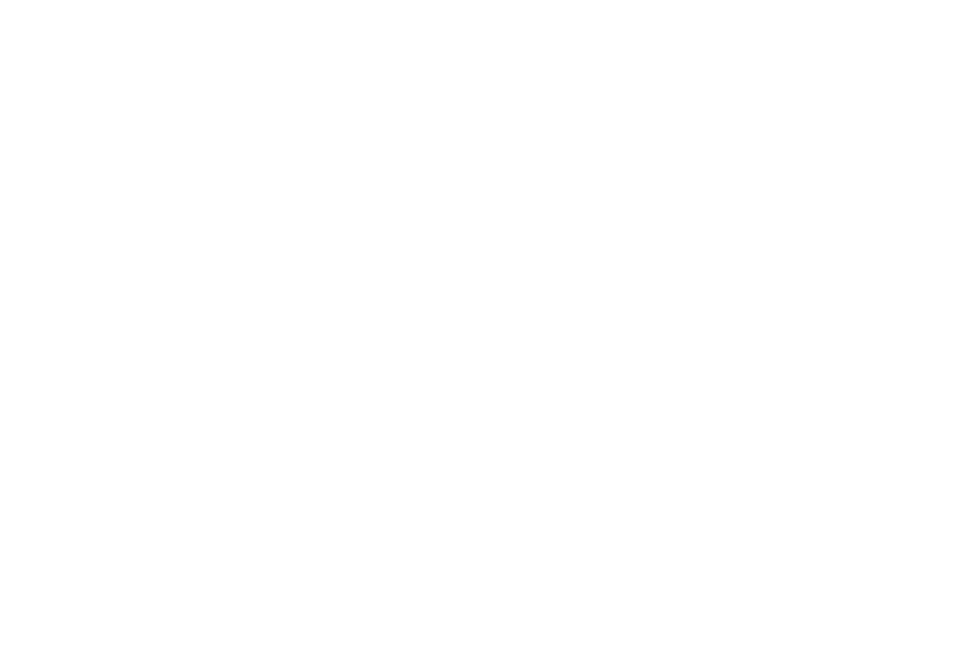
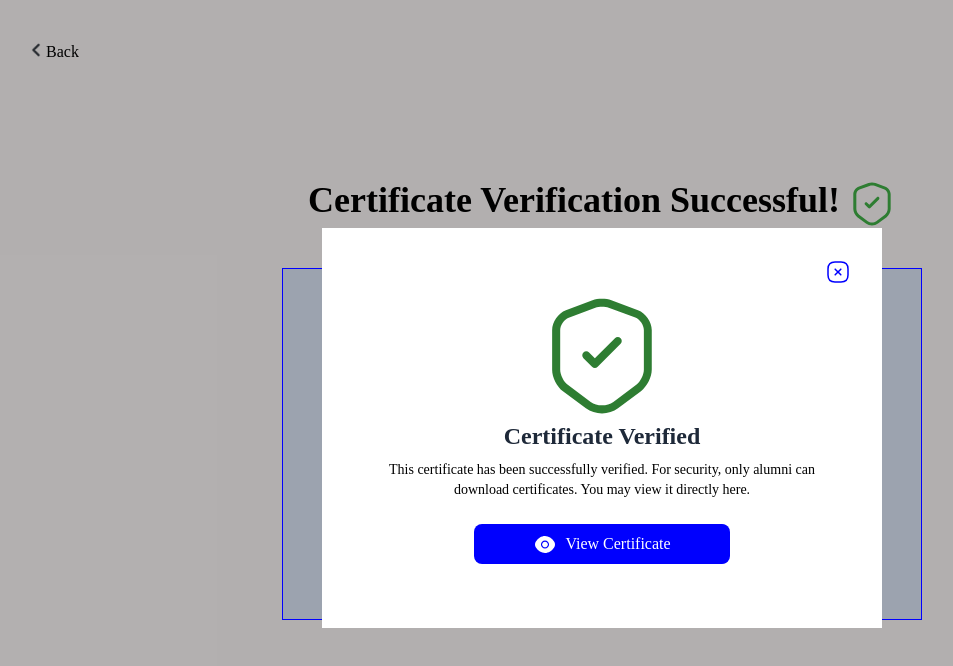
Before and after one commit to Techy-Jaunt/certificate-verification-system, a React (Vite) app in the folder frontend/: page /certificate-verification in a window 1280 px wide. Before the commit this address had no page. Shown: the top 666 px of the page, without its empty margins (38-991 px from the left). Built offline with nearby package versions, Linux system fonts and the light colour scheme.

Commit message:
Added certificate verification success modal

```diff
--- a/frontend/src/App.jsx
+++ b/frontend/src/App.jsx
@@ -5,6 +5,7 @@ import RecruiterSearch from "./pages/RecruiterSearch";
 import CertificateRequest from "./pages/CertificateRequest";
 import CertificatePreview from "./pages/CertificatePreview";
 import CertificateDownload from "./modals/SuccessDownloadAlumni";
+import CertificateVerification from "./modals/CertificateVerificationSuccess";
 
 function AppRoutes() {
   return (
@@ -15,6 +16,7 @@ function AppRoutes() {
         <Route path="/certificate-request" element={<CertificateRequest />} />
         <Route path="/certificate-verified" element={<CertificatePreview />} />
         <Route path="/certificate-download" element={<CertificateDownload />} />
+        <Route path="/certificate-verification" element={<CertificateVerification />} />
 
       </Routes>
     </Router>
--- a/frontend/src/modals/CertificateVerificationSuccess.jsx
+++ b/frontend/src/modals/CertificateVerificationSuccess.jsx
@@ -1,51 +1,36 @@
-// import React from "react";
-
-// const CertificateVerificationSuccess = () => {
-//   return (
-//     <>
-//       <div>CertificateVerificationSuccess</div>
-//     </>
-//   );
-// };
-
-// export default CertificateVerificationSuccess;
-
-
-import downloadIcon from "/icons/download-icon.svg";
-import successIcon from "/icons/tick.png";
+import eyeIcon from "/images/eye.svg";
+import sheildTick from "/icons/shield-tick.svg";
 import close from "/icons/close.svg";
 import backArrow from "/icons/Back arrow.png";
-import vector from "/icons/verify icon.png"
 
 const CertificateVerificationSuccess = () => {
   return (
     <div className="w-full h-screen inset-0 flex flex-col items-center justify-center gap-5 bg-[#0c030350] text-center z-50 relative">
-      <button className="absolute left-16 top-10 flex"><img src={backArrow} alt="" className="rotate-90 w-5"/> Back</button>
-      <h2 className="text-4xl font-semibold">Certificate</h2>
-      <div className="hidden md:flex gap-2">
-        <img src={vector} alt="" />
-        <p>Verification successful! Here is your certificate</p>
-      </div>
+      <button className="absolute left-16 top-10 flex">
+        <img src={backArrow} alt="" className="rotate-90 w-5" /> Back
+      </button>
+      <h2 className="hidden md:flex gap-2 text-4xl font-semibold">
+        Certificate Verification Successful! <img src={sheildTick} alt="" />
+      </h2>
+      <div className="hidden md:flex gap-2"></div>
       <div className="certificate md:w-[65%] lg:w-[50%] md:h-[18rem] lg:h-[22rem] bg-[var(--color-background-alt)] border border-[#0000FE]"></div>
 
       <div className="flex flex-col justify-center items-center bg-white w-[20rem] md:max-w-[28rem] lg:max-w-[35rem] md:w-full p-6 h-[90%] md:h-[20rem] lg:h-[25rem] px-16 scale-100 absolute top-1/2 left-1/2 -translate-x-1/2 -translate-y-1/2 md:-translate-y-27 lg:-translate-y-43">
-        <div className="flex items-center justify-center w-25 h-25 mx-auto  mb-4 border-8 border-[#2E7D32] rounded-full">
-          <img src={successIcon} alt="" className="w-12" />
-        </div>
+        <img src={sheildTick} alt="" className="w-32" />
 
         <h2 className="text-2xl font-semibold text-gray-800 dark:text-gray-100">
-          Download Successful
+          Certificate Verified
         </h2>
 
         <p className="mt-2 text-gray-60 text-xs md:text-sm">
-          Your certificate has been sent to your email address
-          ekate****@gmail.com
+          This certificate has been successfully verified. For security, only
+          alumni can download certificates. You may view it directly here.
         </p>
 
         <div className="mt-6 flex flex-col items-center gap-3">
-          <button className="flex justify-center items-center gap-2 w-[10rem] md:w-[16rem] h-[2.5rem] bg-[#0000FE] text-white text-xs py-2 px-4 rounded-lg transition">
-            <img src={downloadIcon} alt="" />
-            Download Again
+          <button className="flex justify-center items-center gap-2 w-[10rem] md:w-[16rem] h-[2.5rem] bg-[#0000FE] text-white text-xs md:text-base py-2 px-4 rounded-lg transition">
+            <img src={eyeIcon} alt="" />
+            View Certificate
           </button>
           <button className="absolute top-6 md:top-8 right-2 md:right-8 cursor-pointer">
             <img src={close} alt="" />
--- a/frontend/src/modals/SuccessDownloadAlumni.jsx
+++ b/frontend/src/modals/SuccessDownloadAlumni.jsx
@@ -2,7 +2,7 @@ import downloadIcon from "/icons/download-icon.svg";
 import successIcon from "/icons/tick.png";
 import close from "/icons/close.svg";
 import backArrow from "/icons/Back arrow.png";
-import vector from "/icons/verify icon.png"
+import sheildTick from "/icons/shield-tick.svg";
 
 const SuccessDownloadAlumni = () => {
   return (
@@ -10,7 +10,7 @@ const SuccessDownloadAlumni = () => {
       <button className="absolute left-16 top-10 flex"><img src={backArrow} alt="" className="rotate-90 w-5"/> Back</button>
       <h2 className="text-4xl font-semibold">Certificate</h2>
       <div className="hidden md:flex gap-2">
-        <img src={vector} alt="" />
+        <img src={sheildTick} alt="" />
         <p>Verification successful! Here is your certificate</p>
       </div>
       <div className="certificate md:w-[65%] lg:w-[50%] md:h-[18rem] lg:h-[22rem] bg-[var(--color-background-alt)] border border-[#0000FE]"></div>
```
Also changed, not shown: frontend/public/icons/shield-tick.svg (added).
